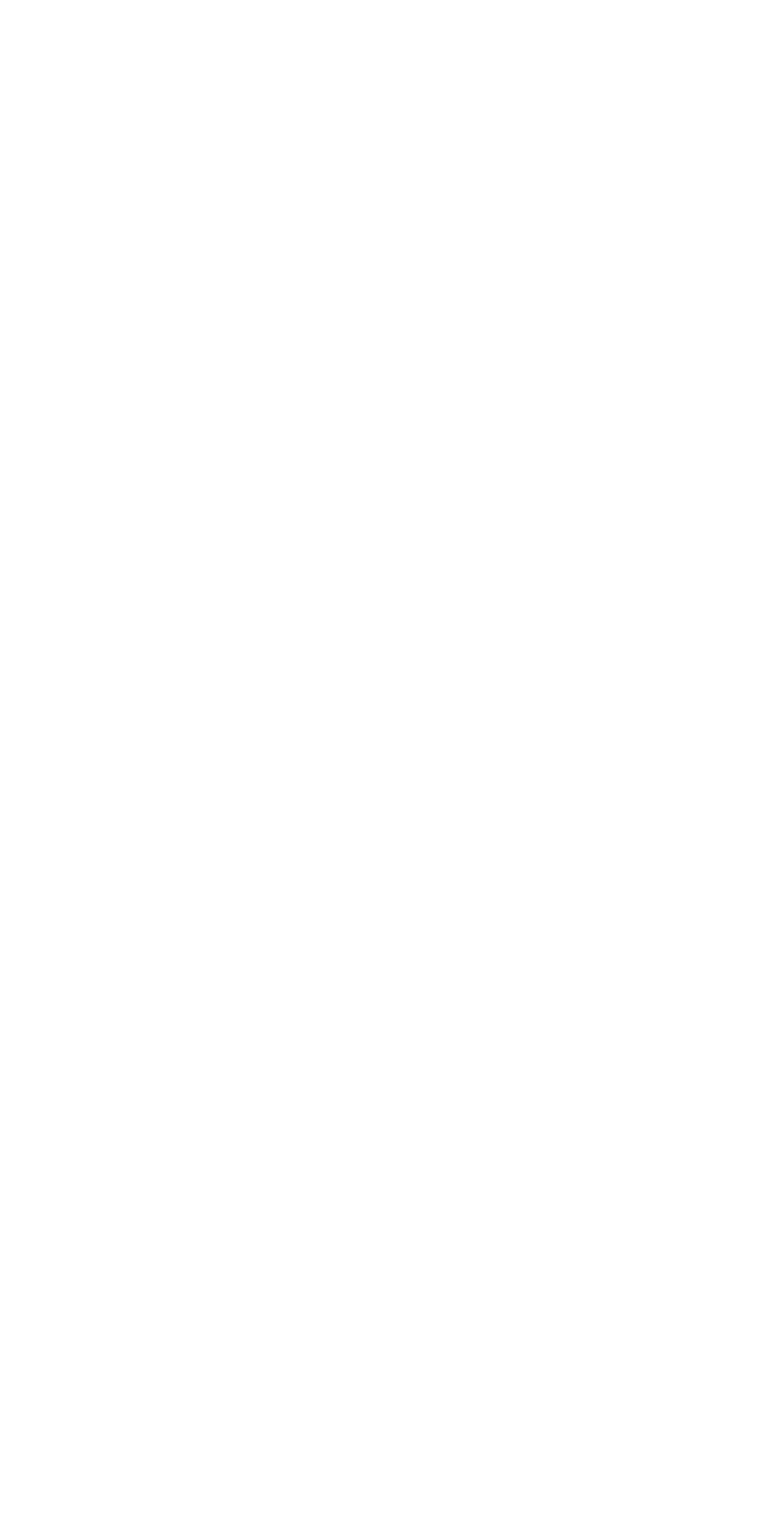
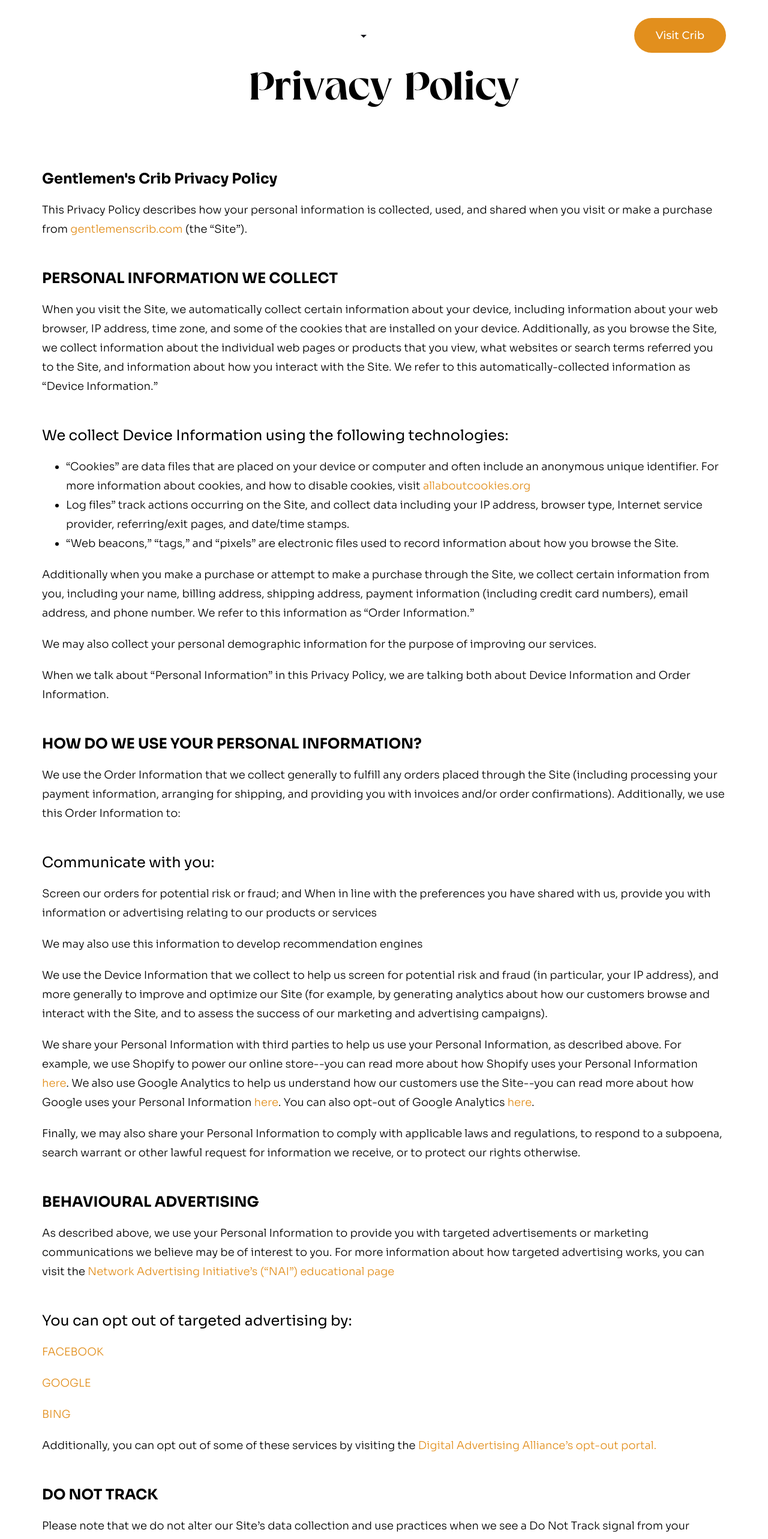
Before and after one commit to orunto/gmc-website, a React (Create React App) app: page /privacypolicy in a window 1280 px wide. Before the commit this address had no page. Shown: the top 2566 px of the page at 60% size. Before the commit the page ends 800 px from the top, so only its background shows below. Built offline with nearby package versions, Linux system fonts and the light colour scheme.

Commit message:
Privacy policy page

```diff
--- a/src/App.js
+++ b/src/App.js
@@ -1,5 +1,5 @@
 import { BrowserRouter as Router, Routes, Route } from 'react-router-dom';
-import { Home, Reads } from './pages';
+import { Home, PrivacyPolicy, Reads } from './pages';
 import './App.css';
 
 function App() {
@@ -8,6 +8,7 @@ function App() {
       <Routes>
         <Route path="/" element={<Home/>} />
         <Route path="/reads" element={<Reads/>} />
+        <Route path="/privacypolicy" element={<PrivacyPolicy/>} />
       </Routes>
     </Router>
   );
--- /dev/null
+++ b/src/css/Documentation.css
@@ -0,0 +1,36 @@
+.Documentation {
+    padding: 100px 70px;
+}
+
+.Documentation h1 {
+    margin-bottom: 100px;
+}
+
+.Documentation h3 {
+    margin-top: 50px;
+    margin-bottom: 20px;
+}
+
+.Documentation h4 {
+    margin-top: 50px;
+    margin-bottom: 20px;
+}
+
+.Documentation p {
+    margin-bottom: 20px;
+}
+
+.Documentation a {
+    color: #E28F1D;
+}
+
+.Documentation ul {
+    font-size: inherit;
+    font-family: inherit;
+}
+
+@media (max-width: 1000px) {
+    .Documentation{
+        padding: 50px 30px;
+    }
+}
--- /dev/null
+++ b/src/pages/PrivacyPolicy.jsx
@@ -0,0 +1,86 @@
+import { NavBar, Footer } from '../containers';
+
+import '../css/Documentation.css';
+
+const  PrivacyPolicy = () => {
+    return(
+        <div>
+            <NavBar/>
+            <div className='Documentation'>
+                <h1>Privacy Policy</h1>
+
+                <h3>Gentlemen's Crib Privacy Policy</h3>
+                <p>This Privacy Policy describes how your personal information is collected, used, and shared when you visit or make a purchase from <a target='_blank' rel='noreferrer' href='https://gentlemenscrib.com'>gentlemenscrib.com</a> (the “Site”).</p>
+
+                <h3>PERSONAL INFORMATION WE COLLECT</h3>
+                <p>When you visit the Site, we automatically collect certain information about your device, including information about your web browser, IP address, time zone, and some of the cookies that are installed on your device. Additionally, as you browse the Site, we collect information about the individual web pages or products that you view, what websites or search terms referred you to the Site, and information about how you interact with the Site. We refer to this automatically-collected information as “Device Information.”</p>
+
+                <h4>We collect Device Information using the following technologies:</h4>
+                <p>
+                    <ul>
+                        <li>“Cookies” are data files that are placed on your device or computer and often include an anonymous unique identifier. For more information about cookies, and how to disable cookies, visit <a target='_blank' rel='noreferrer' href='http://www.allaboutcookies.org'>allaboutcookies.org</a></li>
+                        <li>Log files” track actions occurring on the Site, and collect data including your IP address, browser type, Internet service provider, referring/exit pages, and date/time stamps.</li>
+                        <li>“Web beacons,” “tags,” and “pixels” are electronic files used to record information about how you browse the Site.</li>
+                    </ul>
+                </p>
+
+                <p>Additionally when you make a purchase or attempt to make a purchase through the Site, we collect certain information from you, including your name, billing address, shipping address, payment information (including credit card numbers), email address, and phone number.  We refer to this information as “Order Information.”</p>
+
+                <p>We may also collect your personal demographic information for the purpose of improving our services.</p>
+
+                <p>When we talk about “Personal Information” in this Privacy Policy, we are talking both about Device Information and Order Information.</p>
+
+                <h3>HOW DO WE USE YOUR PERSONAL INFORMATION?</h3>
+                <p>We use the Order Information that we collect generally to fulfill any orders placed through the Site (including processing your payment information, arranging for shipping, and providing you with invoices and/or order confirmations).  Additionally, we use this Order Information to:</p>
+
+                <h4>Communicate with you:</h4>
+                <p>Screen our orders for potential risk or fraud; and When in line with the preferences you have shared with us, provide you with information or advertising relating to our products or services</p>
+
+                <p>We may also use this information to develop recommendation engines</p>
+
+                <p>We use the Device Information that we collect to help us screen for potential risk and fraud (in particular, your IP address), and more generally to improve and optimize our Site (for example, by generating analytics about how our customers browse and interact with the Site, and to assess the success of our marketing and advertising campaigns).</p>
+
+                <p>We share your Personal Information with third parties to help us use your Personal Information, as described above.  For example, we use Shopify to power our online store--you can read more about how Shopify uses your Personal Information <a target='_blank' rel='noreferrer' href='https://www.shopify.com/legal/privacy'>here</a>.  We also use Google Analytics to help us understand how our customers use the Site--you can read more about how Google uses your Personal Information <a target='_blank' rel='noreferrer' href='https://www.google.com/intl/en/policies/privacy/'>here</a>.  You can also opt-out of Google Analytics <a target='_blank' rel='noreferrer' href='https://tools.google.com/dlpage/gaoptout'>here</a>.</p>
+
+                <p>Finally, we may also share your Personal Information to comply with applicable laws and regulations, to respond to a subpoena, search warrant or other lawful request for information we receive, or to protect our rights otherwise.</p>
+
+                <h3>BEHAVIOURAL ADVERTISING</h3>
+                <p>As described above, we use your Personal Information to provide you with targeted advertisements or marketing communications we believe may be of interest to you.  For more information about how targeted advertising works, you can visit the <a target='_blank' rel='noreferrer' href='http://www.networkadvertising.org/understanding-online-advertising/how-does-it-work.'>Network Advertising Initiative’s (“NAI”) educational page</a></p>
+
+                <h4>You can opt out of targeted advertising by:</h4>
+                <p><a target='_blank' rel='noreferrer' href='https://www.facebook.com/settings/?tab=ads'>FACEBOOK</a></p>
+                <p><a target='_blank' rel='noreferrer' href='https://www.google.com/settings/ads/anonymous'>GOOGLE</a></p>
+                <p><a target='_blank' rel='noreferrer' href='https://advertise.bingads.microsoft.com/en-us/resources/policies/personalized-ads'>BING</a></p>
+
+                <p>Additionally, you can opt out of some of these services by visiting the <a target='_blank' rel='noreferrer' href='http://optout.aboutads.info/'>Digital Advertising Alliance’s opt-out portal.</a></p>
+
+                <h3>DO NOT TRACK</h3>
+                <p>Please note that we do not alter our Site’s data collection and use practices when we see a Do Not Track signal from your browser.</p>
+
+                <h3>YOUR RIGHTS</h3>
+                <p>If you are a European resident, you have the right to access personal information we hold about you and to ask that your personal information be corrected, updated, or deleted. If you would like to exercise this right, please get in touch with us through the contact information at the bottom of this page.</p>
+
+                <p>Additionally, if you are a European resident we note that we are processing your information in order to fulfill contracts we might have with you (for example if you make an order through the Site), or otherwise to pursue our legitimate business interests listed above.  Additionally, please note that your information will be transferred outside of Europe, including to Canada and the United States.</p>
+
+                <h3>DATA RETENTION</h3>
+                <p>When you place an order through the Site, we will maintain your Order Information for our records unless and until you ask us to delete this information.</p>
+
+                <h3>MINORS</h3>
+                <p>The Site is not intended for individuals under the age of 13.</p>
+
+                <h3>CHANGES</h3>
+                <p>We may update this privacy policy from time to time in order to reflect, for example, changes to our practices or for other operational, legal or regulatory reasons.</p>
+
+                <h3>CONTACT US</h3>
+                <p>For more information about our privacy practices, if you have questions, or if you would like to make a complaint, please contact us by e-mail at <a target='_blank' rel='noreferrer' href='mailto:gentlemenscrib@gmail.com'>gentlemenscrib@gmail.com</a> or by mail using the details provided below:</p>
+
+                <p>Block 2, Flat 6, Baba Omojola estate, Lagos, Lagos, LA, 340271, Nigeria</p>
+
+
+            </div>
+            <Footer/>
+        </div>
+    )
+}
+
+export default PrivacyPolicy;
--- a/src/pages/index.js
+++ b/src/pages/index.js
@@ -1,2 +1,3 @@
 export { default as Home } from './Home';
 export { default as Reads } from './Reads';
+export { default as PrivacyPolicy } from './PrivacyPolicy';
```
